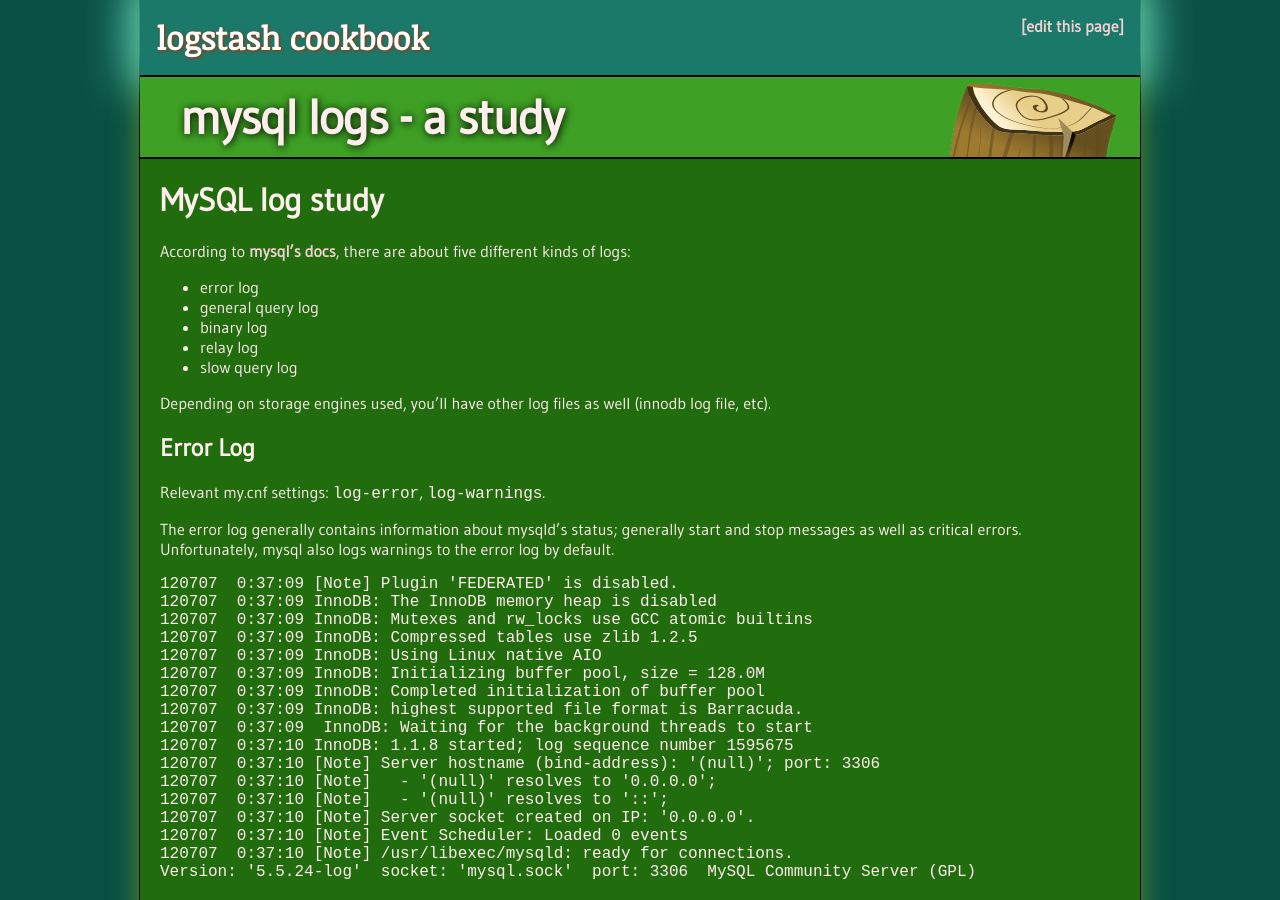
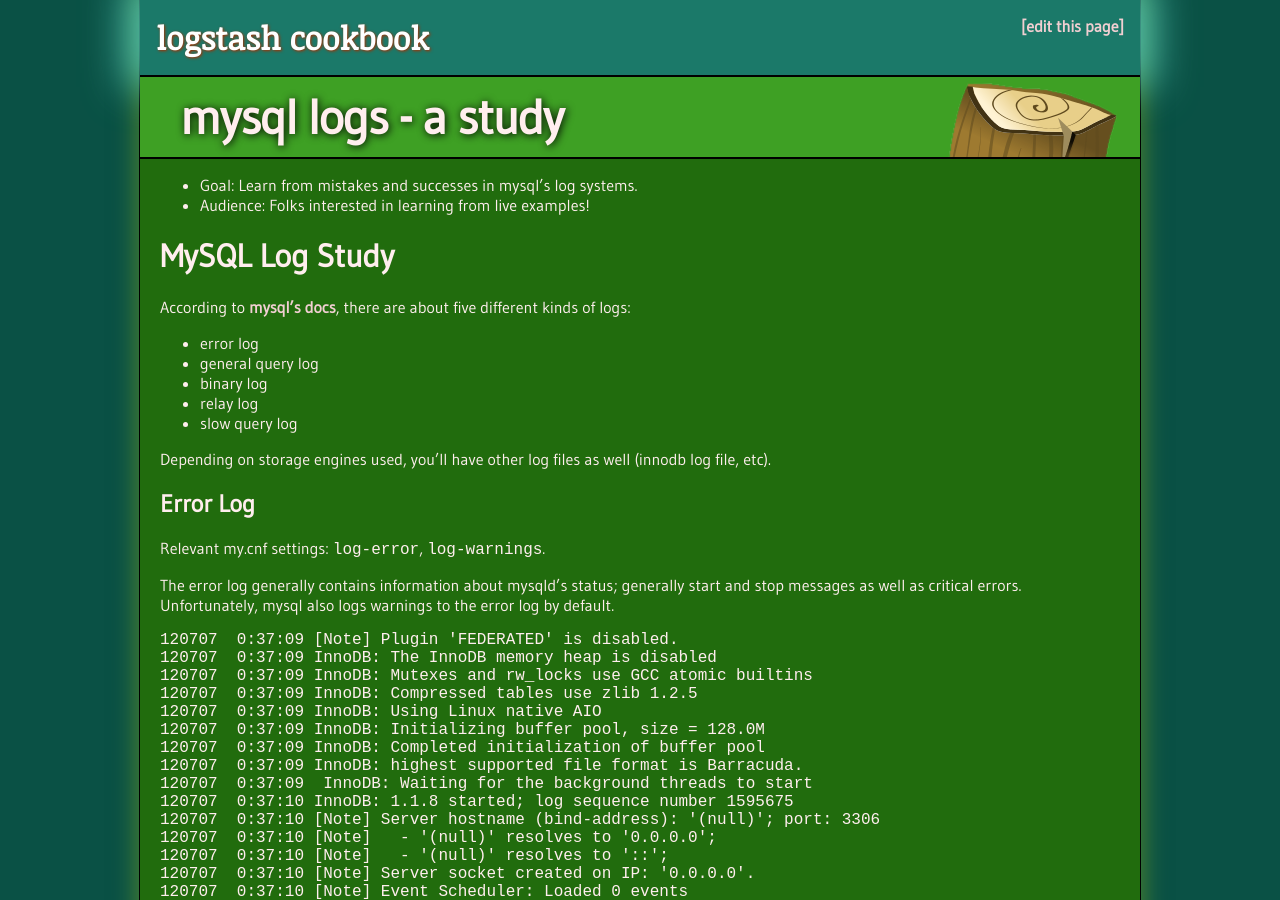
Before and after one commit to logstash/cookbook, a Jekyll site: the page built from studies/mysql.md, in a window 1280 px wide and 900 px high. Built offline with Jekyll 4.4.1, drawn with Linux system fonts in a browser that asks for light colours; nearby versions of some CDN libraries; some web fonts are replaced.

Commit message:
- add goal/etc

```diff
--- a/studies/mysql.md
+++ b/studies/mysql.md
@@ -3,7 +3,10 @@
 title: mysql logs - a study
 ---
 
-# MySQL log study
+* Goal: Learn from mistakes and successes in mysql's log systems.
+* Audience: Folks interested in learning from live examples!
+
+# MySQL Log Study
 
 According to [mysql's docs][mysql-docs], there are about five different kinds of logs:
 
```
